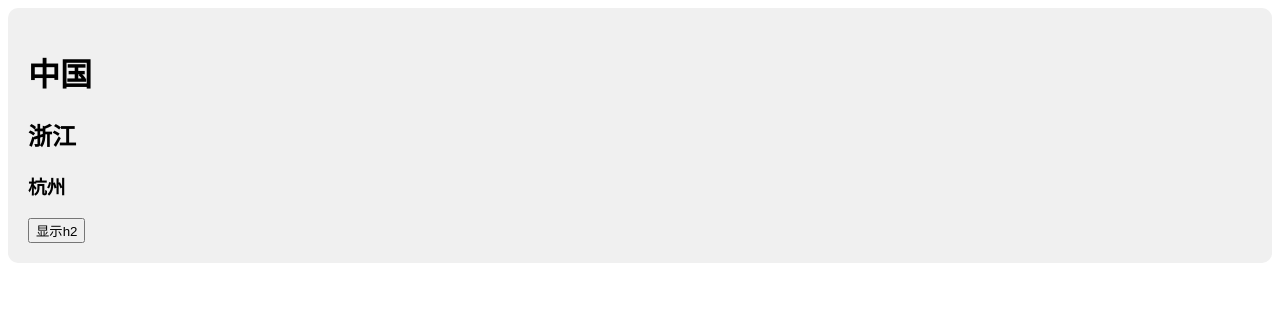
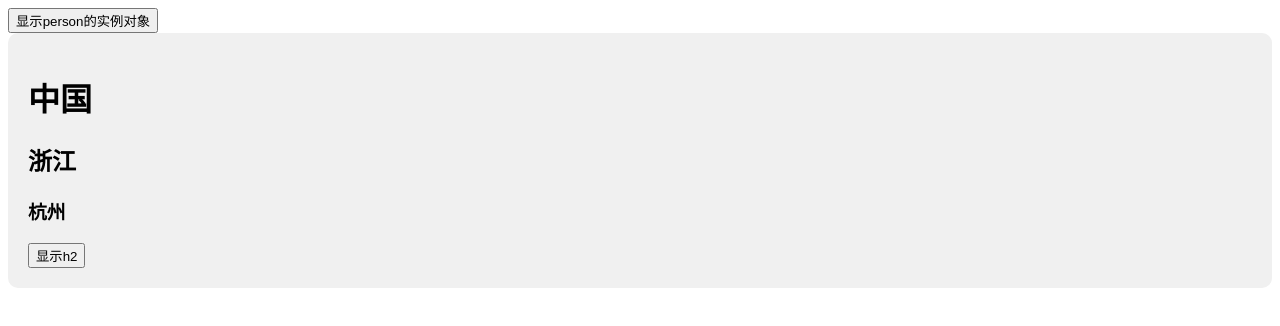
Before and after one commit to BigDragonlin/vue-demo, a Vue app: page / in a window 1280 px wide. Shown: the top 326 px of the page. Built offline with nearby package versions, Linux system fonts and the light colour scheme; the HTML template or start-up script is replaced by a standard one.

Commit message:
在App组件中添加按钮以显示Person组件的实例对象，并在Person组件中暴露p1和p2属性供父组件使用

```diff
--- a/src/App.vue
+++ b/src/App.vue
@@ -1,12 +1,18 @@
  <!-- 组件的结构 -->
  <template>
-    <Person />
+    <button @click="show">显示person的实例对象</button>
+    <Person ref="person" />
 </template>
 
  <!-- 组件的逻辑 -->
  <script setup lang="ts" name="App">
     // 引入Person组件
     import Person from './components/Person.vue'
+    import { ref } from 'vue'
+    let person = ref(null)
+    function show() {
+        console.log(person.value)
+    }
 </script>
 
  <!-- 组件的样式 -->
--- a/src/components/Person.vue
+++ b/src/components/Person.vue
@@ -9,14 +9,23 @@
 
 
 <script lang="ts" setup name = "Person">
-    import { ref } from 'vue'
+    import { ref, defineExpose } from 'vue'
     let say = ref(null)
     function showH2() {
         console.log(say.value)
     }
+    let p1 = ref(100)
+    let p2 = ref(200)
+    // 暴露出去给父组件
+    defineExpose({
+        p1,
+        p2
+    })
+
+
 </script>
 
-<style>
+<style scoped>
     .person {
         background-color: #f0f0f0;
         padding: 20px;
```
